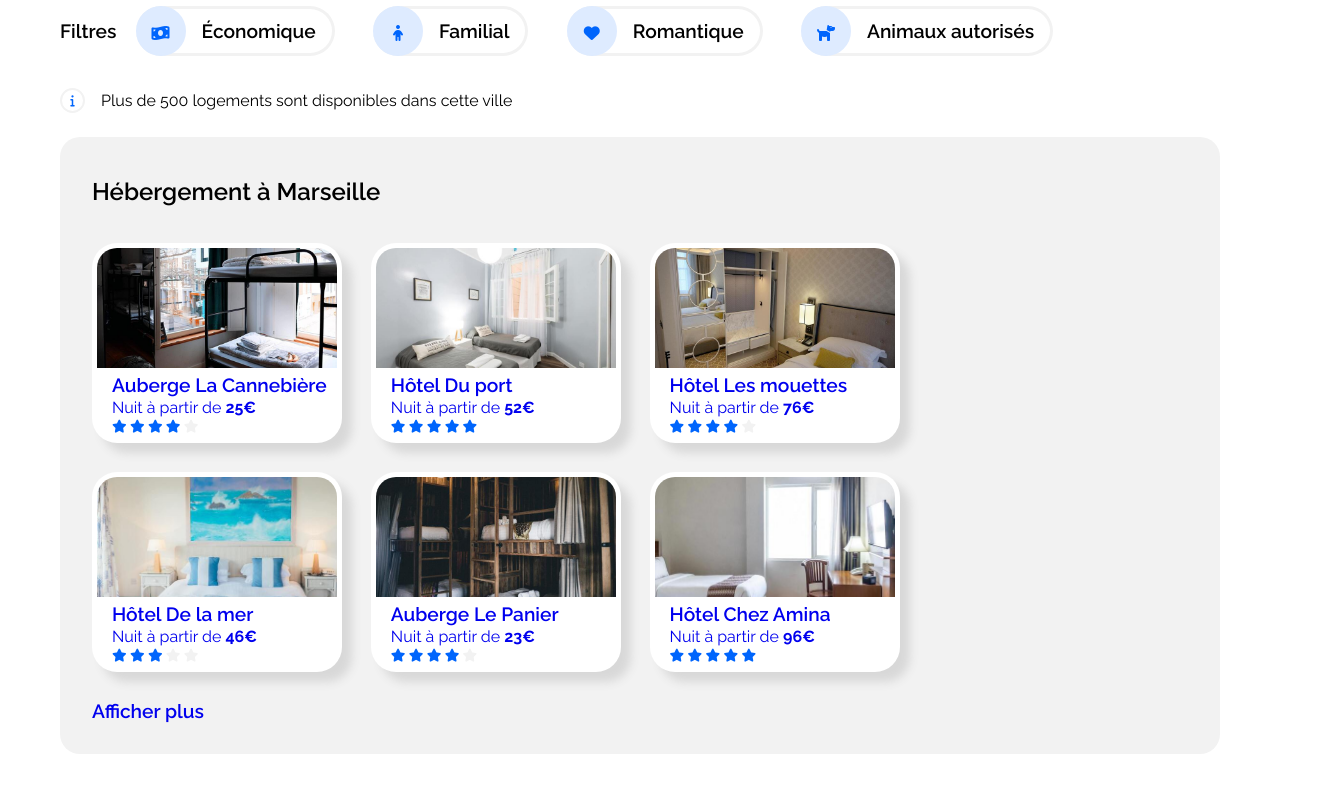
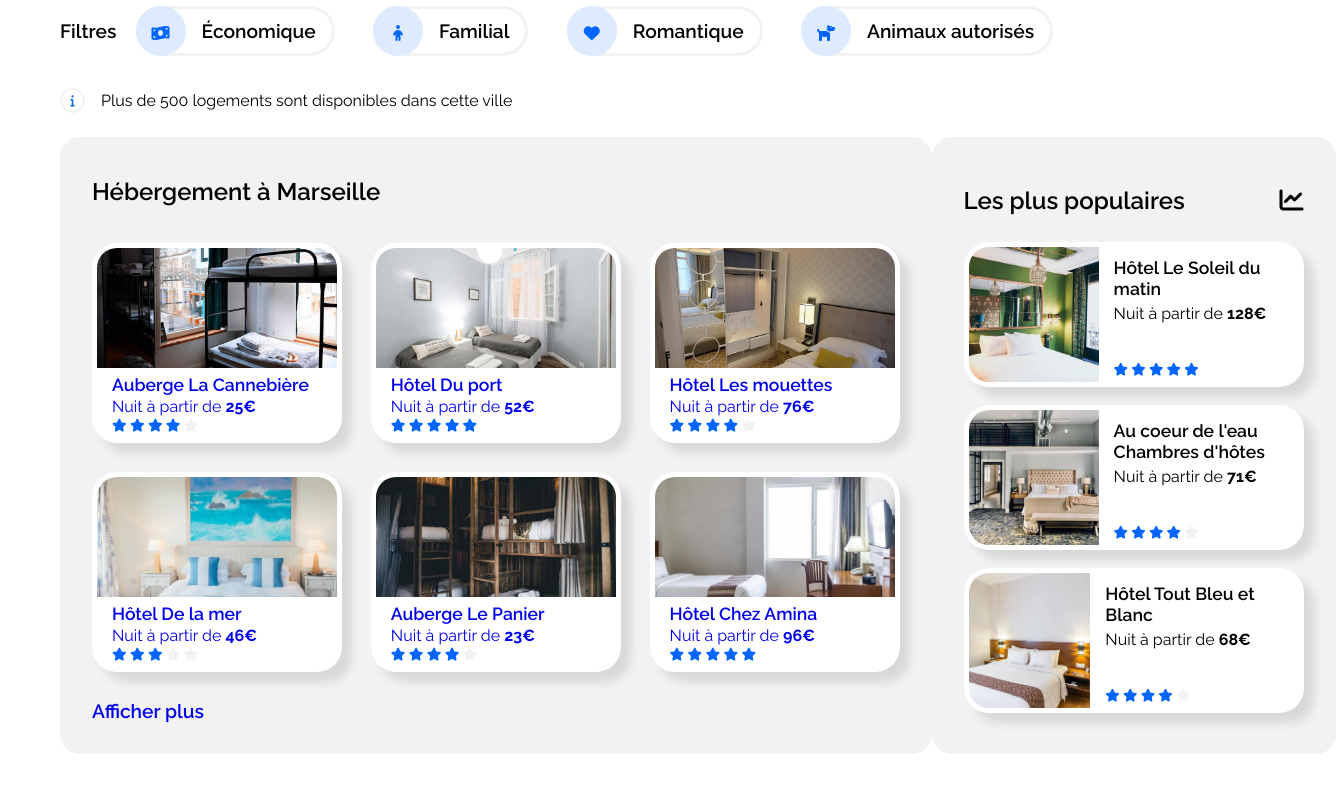
Before and after one commit to bastien-page/OC_P2_Reservia, a plain HTML site: page index.html in a window 1280 px wide. Shown: the part 320-1120 px from the top of the page, 1336 px wide, since content can reach past the window. Drawn offline with Linux system fonts and the light colour scheme.

Commit message:
section top

```diff
--- a/index.html
+++ b/index.html
@@ -84,6 +84,7 @@
 
         </section>
 
+        <div class="home_top">
         <!-- HOME -->
         <section class="home">
 
@@ -96,7 +97,7 @@
                 <article class="card">
                     <a href="#">
                     <img src="./img/home/marcus-loke-WQJvWU_HZFo-unsplash.jpg" alt="photo" class="img">
-                    <h3 class="card__title">Auberge La Cannebière</h3>
+                    <h4 class="card__title">Auberge La Cannebière</h4>
                     <p class="card__price">Nuit à partir de <span>25€</span></p>
                     <p class="card__grade">
                         <i class="good fas fa-star"></i>
@@ -111,7 +112,7 @@
                 <article class="card">
                     <a href="#">
                     <img src="./img/home/fred-kleber-gTbaxaVLvsg-unsplash.jpg" alt="photo" class="img">
-                    <h3 class="card__title">Hôtel Du port</h3>
+                    <h4 class="card__title">Hôtel Du port</h4>
                     <p class="card__price">Nuit à partir de <span>52€</span></p>
                     <p class="card__grade">
                         <i class="good fas fa-star"></i>
@@ -126,7 +127,7 @@
                 <article class="card">
                     <a href="#">
                     <img src="./img/home/reisetopia-B8WIgxA_PFU-unsplash.jpg" alt="photo" class="img">
-                    <h3 class="card__title">Hôtel Les mouettes</h3>
+                    <h4 class="card__title">Hôtel Les mouettes</h4>
                     <p class="card__price">Nuit à partir de <span>76€</span></p>
                     <p class="card__grade">
                         <i class="good fas fa-star"></i>
@@ -141,7 +142,7 @@
                 <article class="card">
                     <a href="#">
                     <img src="./img/home/annie-spratt-Eg1qcIitAuA-unsplash.jpg" alt="photo" class="img">
-                    <h3 class="card__title">Hôtel De la mer</h3>
+                    <h4 class="card__title">Hôtel De la mer</h4>
                     <p class="card__price">Nuit à partir de <span>46€</span></p>
                     <p class="card__grade">
                         <i class="good fas fa-star"></i>
@@ -156,7 +157,7 @@
                 <article class="card">
                     <a href="#">
                     <img src="./img/home/nicate-lee-kT-ZyaiwBe0-unsplash.jpg" alt="photo" class="img">
-                    <h3 class="card__title">Auberge Le Panier</h3>
+                    <h4 class="card__title">Auberge Le Panier</h4>
                     <p class="card__price">Nuit à partir de <span>23€</span></p>
                     <p class="card__grade">
                         <i class="good fas fa-star"></i>
@@ -171,7 +172,7 @@
                 <article class="card">
                     <a href="#">
                     <img src="./img/home/febrian-zakaria-M6S1WvfW68A-unsplash.jpg" alt="photo" class="img">
-                    <h3 class="card__title">Hôtel Chez Amina</h3>
+                    <h4 class="card__title">Hôtel Chez Amina</h4>
                     <p class="card__price">Nuit à partir de <span>96€</span></p>
                     <p class="card__grade">
                         <i class="good fas fa-star"></i>
@@ -188,6 +189,64 @@
             </div>
 
         </section>
+
+        <!-- TOP -->
+        <section class="tophome">
+
+            <div class="tophome__title">
+            <h2>Les plus populaires</h2>
+            <p><i class="fas fa-chart-line"></i></p>
+            </div>
+
+            <article class="card top">
+                <img src="./img/home/emile-guillemot-Bj_rcSC5XfE-unsplash.jpg" alt="photo" class="img">
+                <div class="top__info">
+                    <h4 class="top__title">Hôtel Le Soleil du matin</h4>
+                    <p class="top__price">Nuit à partir de <span>128€</span></p>
+                    <p class="top__grade">
+                        <i class="good fas fa-star"></i>
+                        <i class="good fas fa-star"></i>
+                        <i class="good fas fa-star"></i>
+                        <i class="good fas fa-star"></i>
+                        <i class="good fas fa-star"></i>
+                    </p>
+                </div>
+            </article>
+
+            <article class="card top">
+                <img src="./img/home/aw-creative-VGs8z60yT2c-unsplash.jpg" alt="photo" class="img">
+                <div class="top__info">
+                    <h4 class="top__title">Au coeur de l'eau <br>Chambres d'hôtes</h4>
+                    <p class="top__price">Nuit à partir de <span>71€</span></p>
+                    <p class="top__grade">
+                        <i class="good fas fa-star"></i>
+                        <i class="good fas fa-star"></i>
+                        <i class="good fas fa-star"></i>
+                        <i class="good fas fa-star"></i>
+                        <i class="fas fa-star"></i>
+                    </p>
+                </div>
+            </article>
+
+            <article class="card top">
+                <img src="./img/home/febrian-zakaria-sjvU0THccQA-unsplash.jpg" alt="photo" class="img">
+                <div class="top__info">
+                    <h4 class="top__title">Hôtel Tout Bleu et Blanc</h4>
+                    <p class="top__price">Nuit à partir de <span>68€</span></p>
+                    <p class="top__grade">
+                        <i class="good fas fa-star"></i>
+                        <i class="good fas fa-star"></i>
+                        <i class="good fas fa-star"></i>
+                        <i class="good fas fa-star"></i>
+                        <i class="fas fa-star"></i>
+                    </p>
+                </div>
+            </article>
+
+
+        </section>
+        </div>
+
 
     </main>
 
--- a/style.css
+++ b/style.css
@@ -43,7 +43,11 @@ h2 {
 h3 {
     font-size: 1.2rem;
     font-weight: 600;
+}
 
+h4{
+    font-size: 1.1rem;
+    font-weight: 600;
 }
 
 a:visited {
@@ -222,14 +226,21 @@ header img {
     font-size: 12px;
 }
 
+/* SECTION HOME_TOP */
 
-/* SECTION HOME */
+.home_top {
+    display: flex;
+    justify-content: space-between;
+}
 
-.home {
+.home , .tophome {
     background-color: var(--colorbg);
     border-radius: 20px;
     padding: 2rem;
 }
+
+/* SECTION HOME */
+
 
 .grid {
     display: grid;
@@ -251,7 +262,7 @@ header img {
     color: var(--colorprimary);
 } */
 
-/* CARD */
+/* CARD HOME */
 
 .card {
     display: flex;
@@ -276,7 +287,7 @@ header img {
 }
 
 .card__title, .card__price, .card__grade {
-    margin : 2px 0 0 15px
+    padding : 2px 0 0 15px;
 }
 
 .card__grade {
@@ -292,6 +303,69 @@ header img {
 .card:hover{
     transform: scale(1.1);
 }
+
+
+
+/* SECTION TOP */
+
+.tophome {
+    display: flex;
+    flex-direction: column;
+    justify-content: space-around;
+}
+
+.tophome__title {
+    display: flex;
+    flex-direction: row;
+    justify-content: space-between;
+    align-items: center;
+}
+
+.tophome__title i {
+    font-size: 1.5rem;
+}
+
+/* CARD TOP */
+
+.top {
+    display: flex;
+    flex-direction: row;
+    width: 340px;
+    height: 145px;
+}
+
+.top img {
+    width: 130px;
+    height: 135px;
+    border-radius: 20px 0 0 20px;
+
+}
+.top__info {
+    display: flex;
+    flex-direction: column;
+    padding : 5px;
+    padding-left: 15px;
+    height: 145px;
+}
+
+.top__title, .top__price {
+    padding: 5px 0 0 0;
+
+}
+
+.top__price {
+    flex-grow: 1;
+}
+
+.top__grade {
+    font-size: 0.8rem;
+    color : var(--colorbg);
+    padding-bottom: 10px;
+}
+
+
+
+
 
 
 /* FOOTER */
```
Also changed, not shown: 1 other file.
